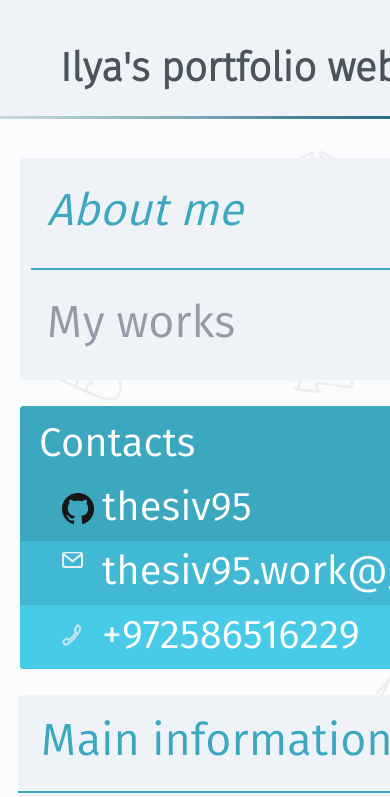
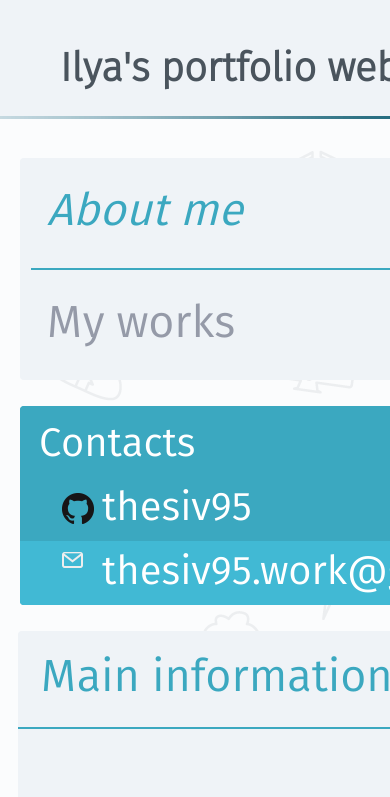
Before and after one commit to thesiv95/portfolio-react, a React (Create React App) app: page / in a window 390 px wide. Shown: the top 797 px of the page. Built offline with nearby package versions, Linux system fonts and the light colour scheme; no server answers.

Commit message:
chore: remove phone number

```diff
--- a/src/components/Sidebar.js
+++ b/src/components/Sidebar.js
@@ -9,8 +9,7 @@ export default class Sidebar extends React.Component {
                 <Navigation/>
                 <Contacts email={'thesiv95.work@gmail.com'}
                           github={'https://github.com/thesiv95'}
-                          phone={'+972586516229'}
-                          haveWhatsApp={true} />
+                />
             </aside>
         )
     }
--- a/src/components/Sidebar/Contacts.js
+++ b/src/components/Sidebar/Contacts.js
@@ -23,7 +23,7 @@ export default class Contacts extends React.Component {
                             <span className="contact-text">{this.props.email}</span>
                         </a>
                     </li>
-                    <li className="contacts-item contacts-item-phone">
+                    {/*<li className="contacts-item contacts-item-phone">
                         <a target={'_blank'} className="contacts-link"
                            href={`${this.props.haveWhatsApp
                                ? `https://wa.me/${this.props.phone.replace('+', '')}`
@@ -32,7 +32,7 @@ export default class Contacts extends React.Component {
                                   title={this.props.haveWhatsApp ? 'WhatsApp' : ''}
                             >{this.props.phone}</span>
                         </a>
-                    </li>
+                    </li>*/}
                 </ul>
             </address>
         )
```
